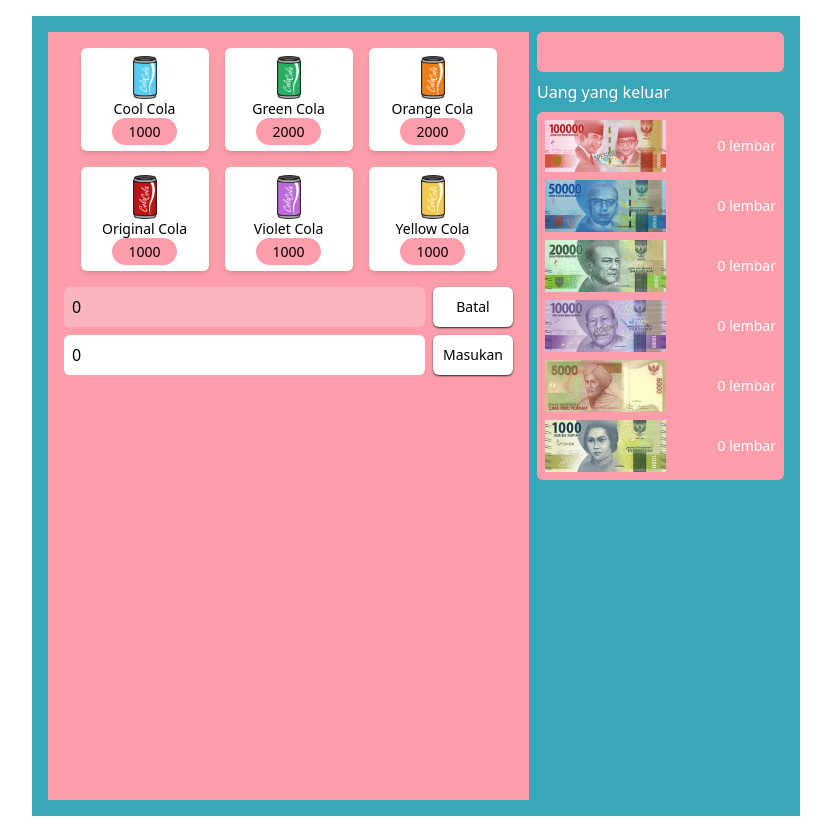
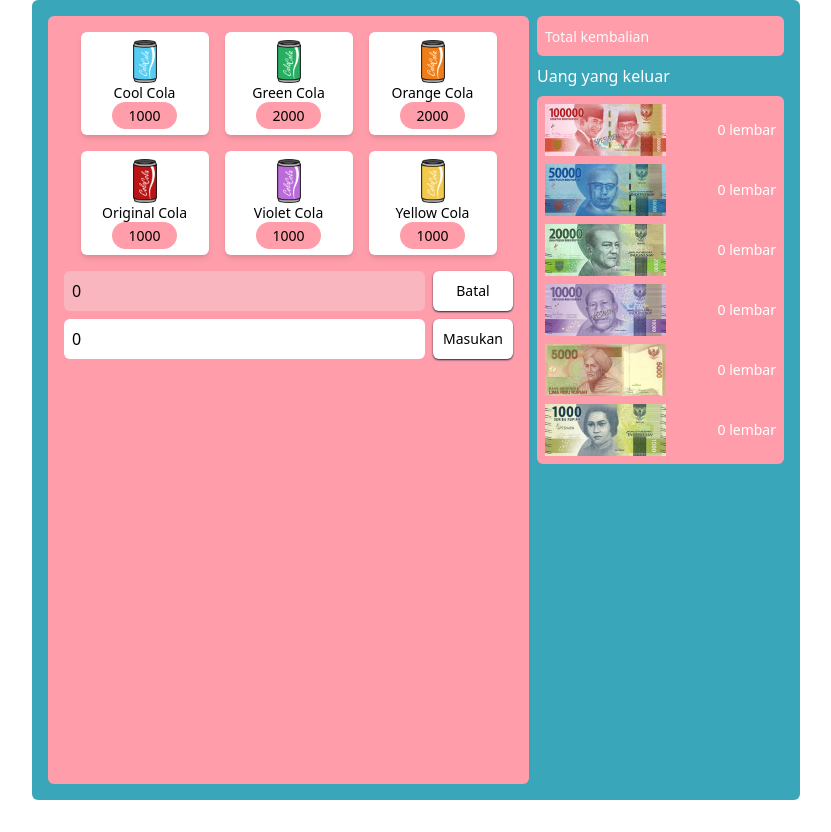
Before and after one commit to arirzwn/greedy-vending-machine.github.io, a React (Vite) app: page / in a window 1280 px wide. Shown: the whole page, without its empty margins (224-1055 px from the left). After the commit the page ends 800 px from the top, so only its background shows below. Built offline with nearby package versions, Linux system fonts and the light colour scheme.

Commit message:
fix ukuran ui

```diff
--- a/src/App.jsx
+++ b/src/App.jsx
@@ -133,7 +133,7 @@ export default function App() {
   }, [totalUang, totalHarga]);
 
   function handleSelesai() {
-    if (totalKembalian === 0) {
+    if (totalKembalian == 0) {
       alert("Selesaikan pembayaran terlebih dahulu");
     } else {
       setMinumanDipilih([]);
@@ -145,8 +145,8 @@ export default function App() {
 
   return (
     <>
-      <div className="w-[60%] h-1/2 bg-[#3AA6B9] mx-auto min-h-screen my-4 p-4 flex gap-2">
-        <div className="bg-[#FF9EAA] p-4 w-[70%]">
+      <div className="w-[60%] h-1/2 bg-[#3AA6B9] rounded-md mx-auto min-h-screen  p-4 flex gap-2">
+        <div className="bg-[#FF9EAA] rounded-md p-4 w-[70%]">
           <ListBotol data={botol} setMinumanDipilih={setMinumanDipilih} />
           <Input
             dataHarga={botol}
--- a/src/components/Input.jsx
+++ b/src/components/Input.jsx
@@ -36,6 +36,7 @@ export default function Input({ totalHarga, handleBatal, setTotalKembalian }) {
         </div>
         <div className="flex gap-2">
           <input
+            type="number"
             className="block p-2 rounded-md flex-1"
             value={inputUang}
             onChange={handleInputChange}
--- a/src/layout/TotalKembalian.jsx
+++ b/src/layout/TotalKembalian.jsx
@@ -1,9 +1,10 @@
 export default function TotalKembalian({ totalKembalian }) {
   return (
     <input
-      className="block p-2 bg-[#FF9EAA] rounded-md flex-1 text-white"
+      className="block p-2 bg-[#FF9EAA] rounded-md flex-1 text-white placeholder:text-slate-50 placeholder:text-sm"
       value={totalKembalian}
       disabled
+      placeholder="Total kembalian "
     />
   );
 }
```
